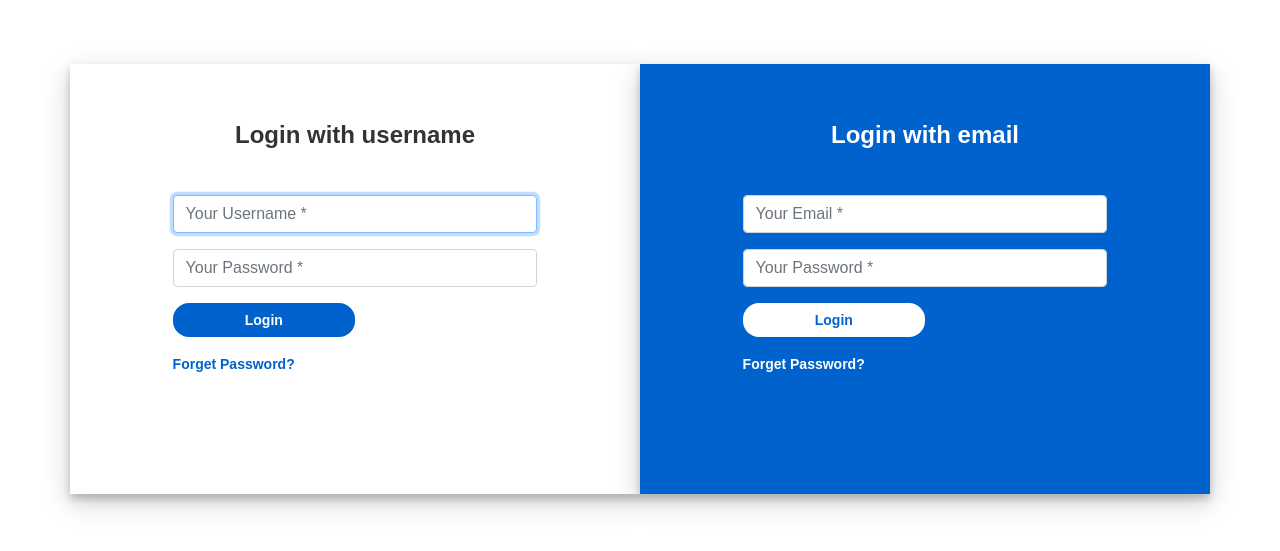
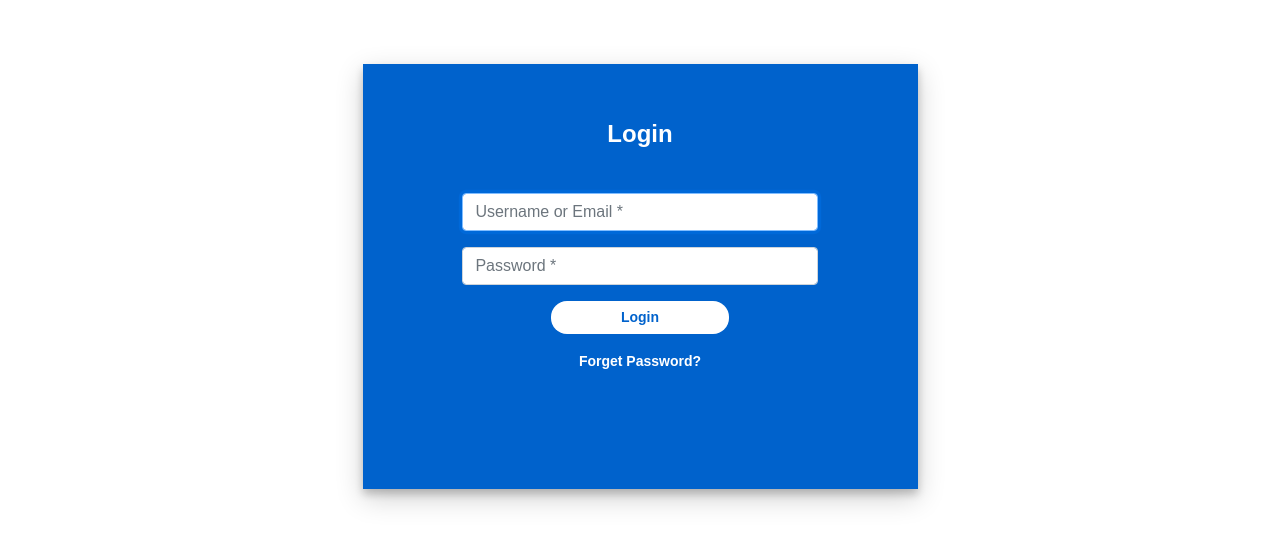
Before and after one commit to hamedmilan/my_django_learning_site, a Django app: page /accounts/login in a window 1280 px wide. Shown: the top 551 px of the page. Run offline with Django 3.2, Linux system fonts and the light colour scheme; parts of the project's set-up code (start-up, migrations or seed data) failed here and were passed over; some libraries are stand-ins or nearby versions.

Commit message:
fixed sign-up and login

```diff
--- a/accounts/forms.py
+++ b/accounts/forms.py
@@ -2,12 +2,12 @@ from django import forms
 from django.contrib.auth.forms import AuthenticationForm
 from django.core.exceptions import ValidationError
 from django.contrib.auth.password_validation import validate_password
+from django.contrib.auth.forms import UserCreationForm
+from django.contrib.auth.models import User
 
 
-class AuthenticationFormWithEmail(AuthenticationForm):
-    # The field is an EmailField, which validates that the input is a valid email address
-    username = forms.EmailField(label='Email')
-
+class MyAuthenticationForm(AuthenticationForm):
+    pass
 
 
 class forgotpasswordForm(forms.Form):
@@ -41,3 +41,24 @@ class resetpasswordForm(forms.Form):
             self.add_error('password2', "Passwords do not match")
 
         return cleaned_data
+
+
+
+class MyUserCreationForm(UserCreationForm):
+    email = forms.EmailField(required=True)
+
+    class Meta:
+        model = User
+        fields = ('username', 'email', 'password1', 'password2')
+
+    def clean_email(self):
+        email = self.cleaned_data.get('email')
+        if User.objects.filter(email=email).exists():
+            raise ValidationError("A user with that email already exists.")
+        return email
+
+    def save(self, commit=True):
+        user = super(UserCreationForm, self).save(commit=False)
+        user.email = self.cleaned_data['email']
+        user.save()
+        return user
--- a/accounts/views.py
+++ b/accounts/views.py
@@ -1,10 +1,9 @@
 from django.shortcuts import render, redirect
 from django.contrib.auth import authenticate, login, logout
-from django.contrib.auth.forms import AuthenticationForm, UserCreationForm
 from django.contrib.auth.decorators import login_required
 from django.urls import reverse
 from django.contrib.auth.models import User
-from accounts.forms import AuthenticationFormWithEmail, forgotpasswordForm, resetpasswordForm
+from accounts.forms import MyAuthenticationForm, forgotpasswordForm, resetpasswordForm, MyUserCreationForm
 from django.contrib.auth.tokens import PasswordResetTokenGenerator
 from django.conf import settings
 from django.core.mail import send_mail
@@ -19,35 +18,30 @@ from django.contrib import messages
 def login_view(request):
     if not request.user.is_authenticated:
         if request.method == 'POST':
-            # create instances of the authentication forms
-            form1 = AuthenticationForm(request=request, data=request.POST)
-            form2 = AuthenticationFormWithEmail(request=request, data=request.POST)
-            # check if form1 (standard authentication form) is valid
-            if form1.is_valid():
-                username = form1.cleaned_data.get('username')
-                password = form1.cleaned_data.get('password')
+            form = MyAuthenticationForm(request=request, data=request.POST)
+
+            if form.is_valid():
+                username = form.cleaned_data.get('username')
+                password = form.cleaned_data.get('password')
                 # authenticate the user using the extracted username and password
                 user = authenticate(request, username=username, password=password)
                 if user is not None:
                     login(request, user)
                     return redirect('/')
-
-            # check if form2 (email-based authentication form) is valid
-            if form2.is_valid():
-                username = form2.cleaned_data.get('username') # this is email!
-                password = form2.cleaned_data.get('password')
-                # authenticate the user using the extracted username (email) and password
-                user = authenticate(request, username=username, password=password)
-                if user is not None:
-                    login(request, user)
-                    return redirect('/')
+                else:
+                    username = form.cleaned_data.get('username') # this is email!
+                    password = form.cleaned_data.get('password')
+                    # authenticate the user using the extracted username (email) and password
+                    user = authenticate(request, username=username, password=password)
+                    if user is not None:
+                        login(request, user)
+                        return redirect('/')
 
             messages.add_message(request, messages.ERROR, 'Username or password is wrong.')
 
         # if the request method is not POST
-        form1 = AuthenticationForm()
-        form2 = AuthenticationFormWithEmail()
-        context = {'form1': form1, 'form2': form2}
+        form = MyAuthenticationForm()
+        context = {'form': form}
         return render(request, 'accounts/login.html', context)
 
     else:
@@ -64,13 +58,16 @@ def logout_view(request):
 def signup_view(request):
     if not request.user.is_authenticated:
         if request.method == 'POST':
-            form = UserCreationForm(request.POST)
+            form = MyUserCreationForm(request.POST)
             if form.is_valid():
                 form.save()
+                messages.success(request, 'Signup successful!')
                 return redirect('/')
+            else:
+                messages.add_message(request, messages.ERROR, 'Sign up did not succeed!\n* username/email is taken\n* Password mismatch\n* Email is not correct')
 
 
-        form = UserCreationForm()
+        form = MyUserCreationForm()
         context = {'form': form}
         return render(request, 'accounts/signup.html', context)
     else:
--- a/requirements.txt
+++ b/requirements.txt
@@ -11,10 +11,7 @@ django-summernote
 django-simple-captcha==0.5.20
 bleach
 django-ranged-response
-six
 typing_extensions
 webencodings
 django-multi-captcha-admin
 python-http-client
-sendgrid
-sendgrid-django
--- a/templates/accounts/login.html
+++ b/templates/accounts/login.html
@@ -24,36 +24,18 @@
 
     {% pass_change_message messages False %}
 
+    <div class="text-center">
+        <div class="container login-container">
 
-    <div class="container login-container">
-        <div class="row">
-            <div class="col-md-6 login-form-1">
-                <h3>Login with username</h3>
+            <div class="col-md-6 login-form-2 mx-auto">
+                <h3>Login</h3>
                 <form class="form-signin" method="post" action="{% url 'accounts:login' %}">
                     {% csrf_token %}
                     <div class="form-group">
-                        <input type="text" name="username" class="form-control" placeholder="Your Username *" required autofocus/>
+                        <input type="username" name="username" class="form-control" placeholder="Username or Email *" required autofocus />
                     </div>
                     <div class="form-group">
-                        <input type="password" name="password" class="form-control" placeholder="Your Password *" required autofocus/>
-                    </div>
-                    <div class="form-group">
-                        <input type="submit" class="btnSubmit" value="Login" />
-                    </div>
-                    <div class="form-group">
-                        <a href="{% url 'accounts:forgotpassword' %}" class="ForgetPwd">Forget Password?</a>
-                    </div>
-                </form>
-            </div>
-            <div class="col-md-6 login-form-2">
-                <h3>Login with email</h3>
-                <form class="form-signin" method="post" action="{% url 'accounts:login' %}">
-                    {% csrf_token %}
-                    <div class="form-group">
-                        <input type="email" name="username" class="form-control" placeholder="Your Email *" required autofocus/>
-                    </div>
-                    <div class="form-group">
-                        <input type="password" name="password" class="form-control" placeholder="Your Password *" required autofocus/>
+                        <input type="password" name="password" class="form-control" placeholder="Password *" required autofocus />
                     </div>
                     <div class="form-group">
                         <input type="submit" class="btnSubmit" value="Login" />
@@ -64,6 +46,8 @@
                     </div>
                 </form>
             </div>
+
+
         </div>
     </div>
 
@@ -82,14 +66,14 @@
     <script src="{% static 'js/main.js' %}"></script>
 
     <script>
-        $(document).ready(function(){
+        $(document).ready(function () {
             // Trigger the modal
             $('#success_tic').modal('show');
         });
     </script>
 
     <script>
-        $(document).ready(function(){
+        $(document).ready(function () {
             // Trigger the modal
             $('#failure_tic').modal('show');
         });
--- a/templates/accounts/pass_change_message.html
+++ b/templates/accounts/pass_change_message.html
@@ -15,7 +15,7 @@
                 </button>
             </div>
             <div class="modal-body">
-                <p>{{ message }} {% if login_link_flag %} Wanna go back to login? <a href="{% url 'accounts:login' %}">here</a>{% endif %}</p>
+                <p class="text-left">{{ message|linebreaksbr }} {% if login_link_flag %} Wanna go back to login? <a href="{% url 'accounts:login' %}">here</a>{% endif %}</p>
                 <!-- Display error message -->
             </div>
             <div style="text-align:center;">
--- a/templates/base.html
+++ b/templates/base.html
@@ -1,4 +1,5 @@
 {% load static %}
+{% load accounts_tags %}
 
 <!DOCTYPE html>
 <html lang="zxx" class="no-js">
@@ -79,6 +80,7 @@
         </div>
     </header><!-- #header -->
 
+    {% pass_change_message messages False %}
     {% include 'messages.html' %}
 
     {% block content %}
```
Also changed, not shown: templates/accounts/signup.html (+31 -1 lines), db.sqlite3.
